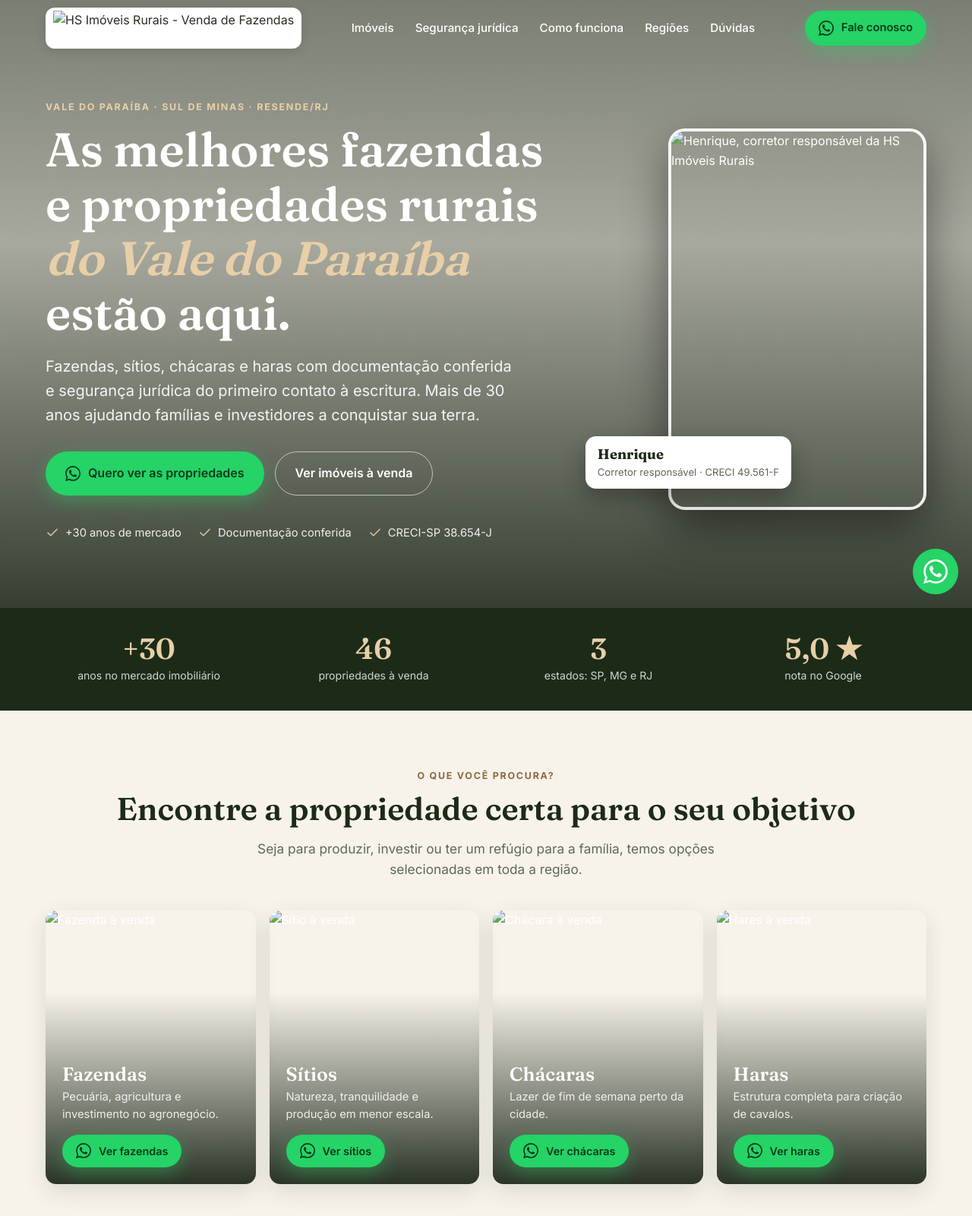
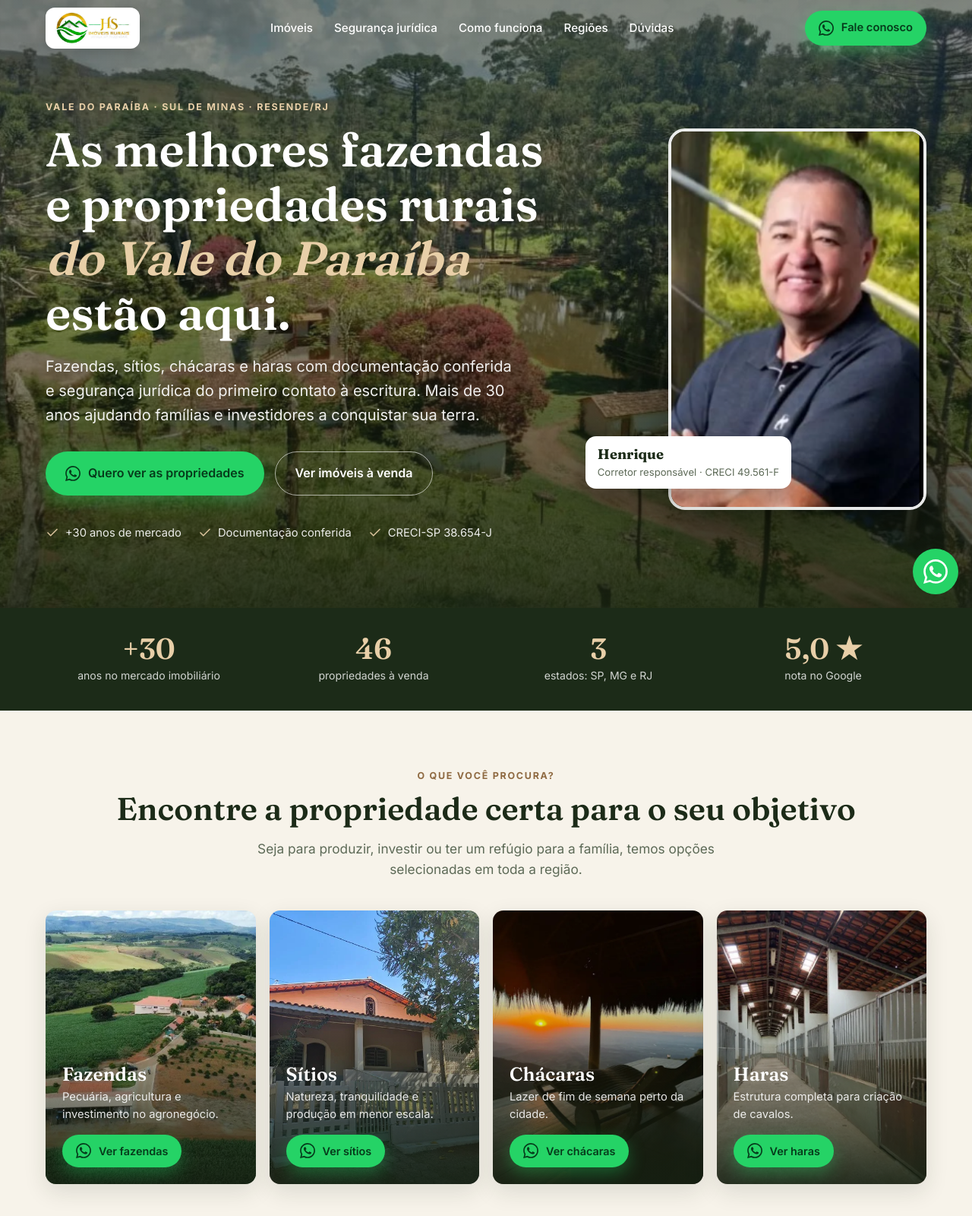
Before and after one commit to daviferreira3243/lp-hs-imobiliaria, a plain HTML site: page index.html in a window 1280 px wide. Shown: the top 1600 px of the page at 76% size. Drawn offline with Linux system fonts and the light colour scheme; files whose address does not match are found by name.

Commit message:
Add files via upload

```diff
--- a/index.html
+++ b/index.html
@@ -7,10 +7,10 @@
 <meta name="description" content="Fazendas, sítios, chácaras e haras à venda no Vale do Paraíba, Sul de Minas e RJ. +30 anos de mercado, documentação conferida. Fale no WhatsApp.">
 <meta property="og:title" content="HS Imóveis Rurais | Propriedades rurais à venda no Vale do Paraíba">
 <meta property="og:description" content="Fazendas, sítios, chácaras e haras com documentação em dia e segurança jurídica do início ao fim.">
-<meta property="og:image" content="https://lp.hsimoveisrurais.com.br/assets/og.jpg">
+<meta property="og:image" content="https://lp.hsimoveisrurais.com.br/og.jpg">
 <meta property="og:type" content="website">
 <meta name="theme-color" content="#2c4425">
-<link rel="icon" href="assets/logo.jpg">
+<link rel="icon" href="logo.jpg">
 <link rel="preconnect" href="https://fonts.googleapis.com">
 <link rel="preconnect" href="https://fonts.gstatic.com" crossorigin>
 <link href="https://fonts.googleapis.com/css2?family=Fraunces:opsz,wght@9..144,500;9..144,600;9..144,700&family=Inter:wght@400;500;600;700&display=swap" rel="stylesheet">
@@ -24,7 +24,7 @@
   "@type": "RealEstateAgent",
   "name": "HS Imóveis Rurais",
   "url": "https://www.hsimoveisrurais.com.br",
-  "logo": "https://lp.hsimoveisrurais.com.br/assets/logo.jpg",
+  "logo": "https://lp.hsimoveisrurais.com.br/logo.jpg",
   "telephone": "+55-12-99608-5510",
   "email": "hsimoveisrurais@gmail.com",
   "address": {
@@ -103,7 +103,7 @@ header:not(.solido) .nav-links a{color:#fff}
 /* Hero */
 .hero{position:relative;min-height:100svh;display:flex;align-items:center;color:#fff;padding:120px 0 80px;
   background:linear-gradient(180deg,rgba(20,31,17,.55) 0%,rgba(20,31,17,.35) 40%,rgba(20,31,17,.85) 100%),
-  url('assets/hero.webp') center/cover no-repeat;}
+  url('hero.webp') center/cover no-repeat;}
 /* TODO FOTO: trocar a imagem do hero por uma foto de drone em alta resolução (1920px+) enviada pelo cliente */
 .hero-grid{display:grid;gap:40px;align-items:center}
 @media(min-width:960px){.hero-grid{grid-template-columns:1.55fr 1fr}}
@@ -243,7 +243,7 @@ details p{padding:0 22px 18px;color:var(--texto-suave)}
 
 /* CTA final + rodapé */
 .cta-final{text-align:center;padding:90px 0;color:#fff;
-  background:linear-gradient(rgba(20,31,17,.78),rgba(20,31,17,.85)),url('assets/cta-final.webp') center/cover}
+  background:linear-gradient(rgba(20,31,17,.78),rgba(20,31,17,.85)),url('cta-final.webp') center/cover}
 .cta-final h2{color:#fff}
 .cta-final p{opacity:.85;margin:0 auto 30px;max-width:560px}
 footer{background:var(--verde-noite);color:rgba(255,255,255,.78);padding:56px 0 100px;font-size:.92rem}
@@ -278,7 +278,7 @@ footer li{list-style:none;margin-bottom:8px}
 
 <header id="topo">
   <div class="container nav">
-    <a href="#" class="logo" aria-label="HS Imóveis Rurais"><img src="assets/logo.jpg" alt="HS Imóveis Rurais - Venda de Fazendas" height="46"></a>
+    <a href="#" class="logo" aria-label="HS Imóveis Rurais"><img src="logo.jpg" alt="HS Imóveis Rurais - Venda de Fazendas" height="46"></a>
     <nav class="nav-links">
       <a href="#imoveis">Imóveis</a>
       <a href="#seguranca">Segurança jurídica</a>
@@ -307,12 +307,12 @@ footer li{list-style:none;margin-bottom:8px}
       <span><svg><use href="#i-check"/></svg>CRECI-SP 38.654-J</span>
     </div>
     <div class="corretor-mini">
-      <img src="assets/henrique.png" alt="Henrique, corretor da HS Imóveis Rurais">
+      <img src="henrique.png" alt="Henrique, corretor da HS Imóveis Rurais">
       <div><b>Henrique</b><span>Corretor responsável · CRECI 49.561-F</span></div>
     </div>
    </div>
    <figure class="corretor">
-     <div class="corretor-foto"><img src="assets/henrique.png" alt="Henrique, corretor responsável da HS Imóveis Rurais"></div>
+     <div class="corretor-foto"><img src="henrique.png" alt="Henrique, corretor responsável da HS Imóveis Rurais"></div>
      <figcaption><b>Henrique</b><span>Corretor responsável · CRECI 49.561-F</span></figcaption>
    </figure>
   </div>
@@ -337,22 +337,22 @@ footer li{list-style:none;margin-bottom:8px}
   </div>
   <div class="container tipos-grid">
     <article class="tipo">
-      <img src="assets/tipo-fazenda.webp" alt="Fazenda à venda" loading="lazy">
+      <img src="tipo-fazenda.webp" alt="Fazenda à venda" loading="lazy">
       <div class="tipo-c"><h3>Fazendas</h3><p>Pecuária, agricultura e investimento no agronegócio.</p>
         <a class="btn btn-wa" data-evento="tipo-fazenda" data-wa="Olá! Tenho interesse em FAZENDAS à venda. Pode me enviar as opções disponíveis?"><svg class="ico"><use href="#i-wa"/></svg>Ver fazendas</a></div>
     </article>
     <article class="tipo">
-      <img src="assets/tipo-sitio.webp" alt="Sítio à venda" loading="lazy">
+      <img src="tipo-sitio.webp" alt="Sítio à venda" loading="lazy">
       <div class="tipo-c"><h3>Sítios</h3><p>Natureza, tranquilidade e produção em menor escala.</p>
         <a class="btn btn-wa" data-evento="tipo-sitio" data-wa="Olá! Tenho interesse em SÍTIOS à venda. Pode me enviar as opções disponíveis?"><svg class="ico"><use href="#i-wa"/></svg>Ver sítios</a></div>
     </article>
     <article class="tipo">
-      <img src="assets/tipo-chacara.webp" alt="Chácara à venda" loading="lazy">
+      <img src="tipo-chacara.webp" alt="Chácara à venda" loading="lazy">
       <div class="tipo-c"><h3>Chácaras</h3><p>Lazer de fim de semana perto da cidade.</p>
         <a class="btn btn-wa" data-evento="tipo-chacara" data-wa="Olá! Tenho interesse em CHÁCARAS à venda. Pode me enviar as opções disponíveis?"><svg class="ico"><use href="#i-wa"/></svg>Ver chácaras</a></div>
     </article>
     <article class="tipo">
-      <img src="assets/tipo-haras.webp" alt="Haras à venda" loading="lazy">
+      <img src="tipo-haras.webp" alt="Haras à venda" loading="lazy">
       <div class="tipo-c"><h3>Haras</h3><p>Estrutura completa para criação de cavalos.</p>
         <a class="btn btn-wa" data-evento="tipo-haras" data-wa="Olá! Tenho interesse em HARAS à venda. Pode me enviar as opções disponíveis?"><svg class="ico"><use href="#i-wa"/></svg>Ver haras</a></div>
     </article>
@@ -394,7 +394,7 @@ footer li{list-style:none;margin-bottom:8px}
 <!-- 5. SEGURANÇA JURÍDICA -->
 <section id="seguranca">
   <div class="container seg-grid">
-    <div class="seg-img"><img src="assets/seguranca.webp" alt="Propriedade rural com documentação em dia" loading="lazy"></div>
+    <div class="seg-img"><img src="seguranca.webp" alt="Propriedade rural com documentação em dia" loading="lazy"></div>
     <div>
       <span class="eyebrow">Compra sem dor de cabeça</span>
       <h2>Segurança jurídica do primeiro contato à escritura</h2>
@@ -545,7 +545,7 @@ footer li{list-style:none;margin-bottom:8px}
 <footer>
   <div class="container foot-grid">
     <div>
-      <img class="foot-logo" src="assets/logo.jpg" alt="HS Imóveis Rurais" loading="lazy">
+      <img class="foot-logo" src="logo.jpg" alt="HS Imóveis Rurais" loading="lazy">
       <p>Facilitar o acesso à terra, tornando o sonho da propriedade rural uma realidade simples, segura e acessível.</p>
       <div class="sociais">
         <a href="https://www.instagram.com/hsimoveisrurais/" target="_blank" rel="noopener" aria-label="Instagram"><svg viewBox="0 0 24 24"><rect x="3" y="3" width="18" height="18" rx="5" fill="none" stroke="currentColor" stroke-width="1.8"/><circle cx="12" cy="12" r="4" fill="none" stroke="currentColor" stroke-width="1.8"/><circle cx="17.5" cy="6.5" r="1.2" fill="currentColor"/></svg></a>
@@ -659,7 +659,7 @@ function render(){
   $cards.innerHTML = mostrar.length ? mostrar.map(im => `
     <article class="card">
       <div class="card-img">
-        <img src="assets/imoveis/ref-${im.ref}.webp" alt="${nomeTipo(im.tipo)} à venda em ${im.cidade}/${im.uf} - REF ${im.ref}" loading="lazy" width="400" height="300">
+        <img src="ref-${im.ref}.webp" alt="${nomeTipo(im.tipo)} à venda em ${im.cidade}/${im.uf} - REF ${im.ref}" loading="lazy" width="400" height="300">
         <span class="badge">${nomeTipo(im.tipo)}</span><span class="ref">REF ${im.ref}</span>
       </div>
       <div class="card-c">
```
